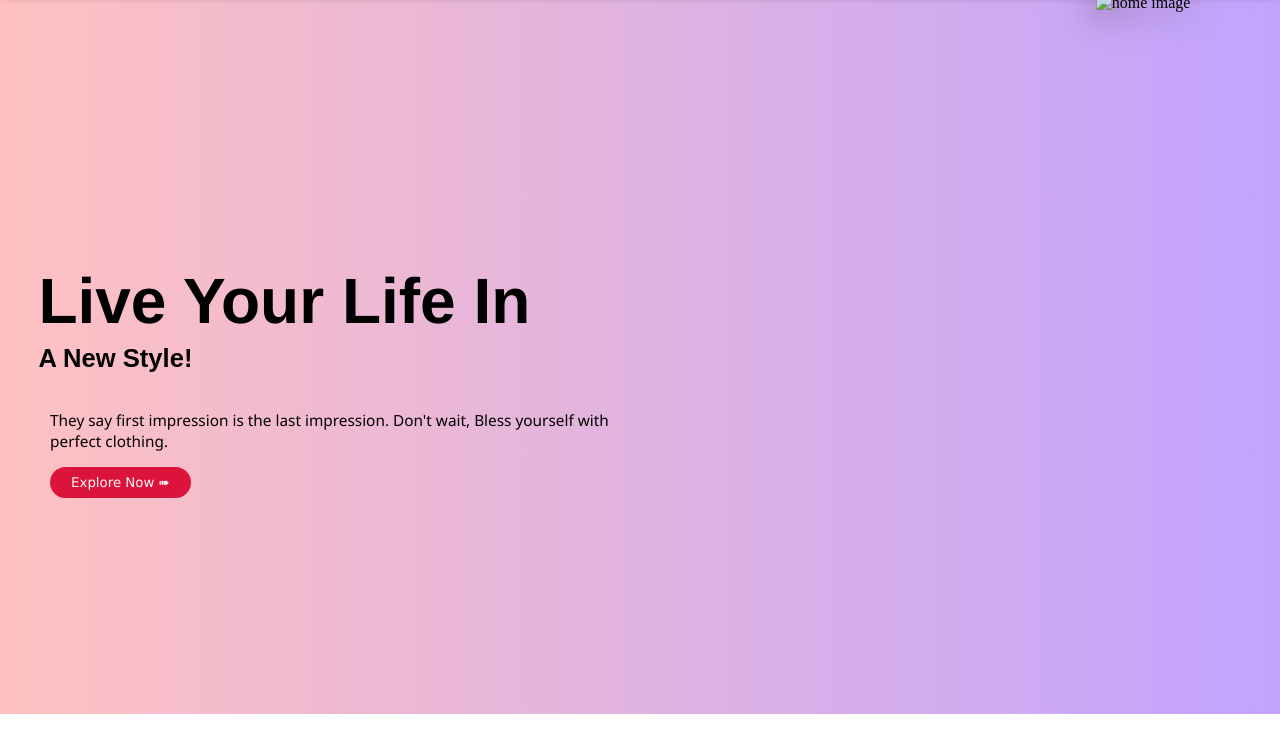
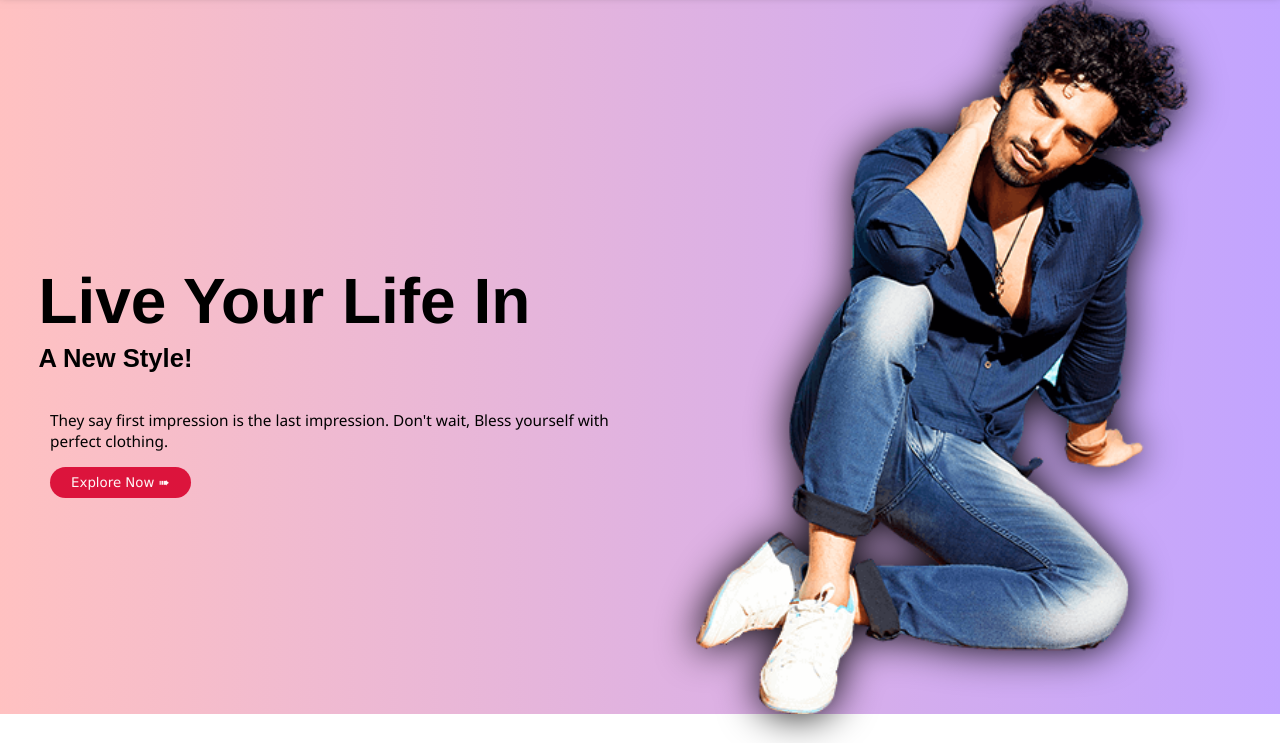
Before and after one commit to RohitRawat2001/MasterBazaar, a plain HTML site: page index.html in a window 1280 px wide. Shown: the part 57-800 px from the top of the page. Drawn offline with Linux system fonts and the light colour scheme; the site is published under a folder, as on GitHub Pages, so addresses that start at the root find nothing.

Commit message:
Update index.html

```diff
--- a/index.html
+++ b/index.html
@@ -36,7 +36,7 @@
             <button>Explore Now ➠</button>
         </div>
         <div class="container" id="rightContainer">
-            <img src="/image/home.png" alt="home image">
+            <img src="./image/home.png" alt="home image">
         </div>
     </section>
 
```
